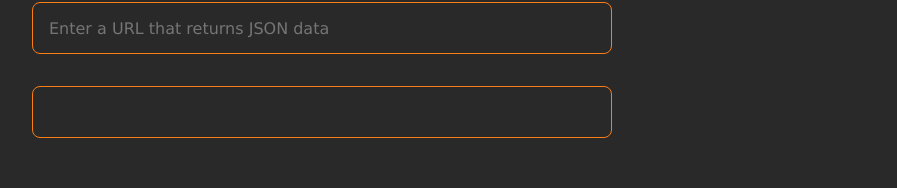
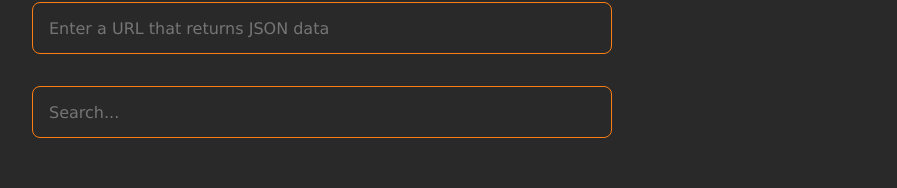
Before and after one commit to Dave86dev/rayson, a React (Vite) app: page / in a window 1280 px wide. Shown: the part 161-349 px from the top of the page, without its empty margins (191-1088 px from the left). Built offline with nearby package versions, Linux system fonts and the light colour scheme.

Commit message:
feat: fetch and search separation

```diff
--- a/src/App.tsx
+++ b/src/App.tsx
@@ -1,66 +1,46 @@
-import React, { useEffect, useState } from "react";
+import { useEffect, useState } from "react";
+import FetchInput from "./common/FetchInput/FetchInput";
+import SearchInput from "./common/SearchInput/SearchInput";
 import { JsonRender } from "./common/JsonRender/JsonRender";
+import { FetchState } from "./interfaces";
 import { fetchDataFromUrl } from "./services/dataFetch";
 import { JsonExplorer } from "./utils/jsonExplorer";
 import "./App.css";
 
 function App() {
-  const [criteria, setCriteria] = useState<{
-    fetching: string;
-    searching: string;
-  }>({
-    fetching: "",
-    searching: "",
-  });
-
-  const [searchResult, setSearchResult] = useState<string>("");
-
-  const [dataJson, setDataJson] = useState<unknown>(null);
-  const [error, setError] = useState<string>("");
-  const [hasFetchedData, setHasFetchedData] = useState<boolean>(false);
-
-  const handleInputChange = (e: React.ChangeEvent<HTMLInputElement>) => {
-    setCriteria((prevState) => ({
-      ...prevState,
-      [e.target.name]: e.target.value,
-    }));
-  };
+  const [fetchingUrl, setFetchingUrl] = useState("");
+  const [searchQuery, setSearchQuery] = useState("");
+  const [fetchState, setFetchState] = useState<FetchState>({ data: null, error: "", hasFetched: false });
+  const [searchResult, setSearchResult] = useState<string | null>(null);
 
   useEffect(() => {
-    if (criteria.fetching.trim() !== "") {
+    if (fetchingUrl.trim() !== "") {
       const fetching = setTimeout(async () => {
-        const result = await fetchDataFromUrl(criteria.fetching);
-        if ("error" in result) {
-          setError(result.error);
-          setDataJson(null);
-          setHasFetchedData(false);
-        } else {
-          setDataJson(result);
-          setError("");
-          setHasFetchedData(true);
+        try {
+          const result = await fetchDataFromUrl(fetchingUrl);
+          if ("error" in result) {
+            setFetchState({ data: null, error: result.error, hasFetched: false });
+          } else {
+            setFetchState({ data: result, error: "", hasFetched: true });
+          }
+        } catch (err) {
+          setFetchState({ data: null, error: "An error occurred while fetching data.", hasFetched: false });
         }
       }, 375);
-
       return () => clearTimeout(fetching);
     } else {
-      setDataJson(null);
-      setError("");
-      setHasFetchedData(false);
-      setCriteria((prevState) => ({
-        ...prevState,
-        searching: "",
-      }));
+      setFetchState({ data: null, error: "", hasFetched: false });
     }
-  }, [criteria.fetching]);
+  }, [fetchingUrl]);
 
   useEffect(() => {
-    if (criteria.searching.trim() !== "" && dataJson) {
-      let result = JsonExplorer({ dataJson, criteria: criteria.searching });
+    if (searchQuery.trim() !== "" && fetchState.data) {
+      const result = JsonExplorer({ dataJson: fetchState.data, criteria: searchQuery });
       setSearchResult(result);
     } else {
-      setSearchResult("");
+      setSearchResult(null);
     }
-  }, [criteria.searching, dataJson]);
+  }, [searchQuery, fetchState.data]);
 
   return (
     <div className="mainContainer">
@@ -71,41 +51,15 @@ function App() {
         Designed for desktops: requires screen width over 760px.
       </div>
       <div className="uxContainer">
-        <>
-          <input
-            aria-label="fetchInput"
-            type="text"
-            autoCorrect="off"
-            spellCheck="false"
-            name="fetching"
-            placeholder="Enter a URL that returns JSON data"
-            autoComplete="off"
-            value={criteria.fetching || ""}
-            onChange={handleInputChange}
-          />
-        </>
-        <>
-          <input
-            aria-label="searchInput"
-            type="text"
-            autoCorrect="off"
-            spellCheck="false"
-            name="searching"
-            autoComplete="off"
-            disabled={!dataJson ? true : false}
-            placeholder={dataJson ? "Search enabled" : ""}
-            value={criteria.searching || ""}
-            onChange={handleInputChange}
-          />
-        </>
+        <FetchInput value={fetchingUrl} onChange={setFetchingUrl} />
+        <SearchInput value={searchQuery} onChange={setSearchQuery} disabled={!fetchState.data} />
         <div className="jsonContainer">
-          {error ? (
-            <p className="errorMessage">{error}</p>
-          ) : hasFetchedData && !searchResult ? (
-            <JsonRender data={dataJson} />
+          {fetchState.error && <p className="errorMessage">{fetchState.error}</p>}
+          {!fetchState.error && fetchState.hasFetched && (searchResult !== null ? (
+            <div>{searchResult}</div>
           ) : (
-            searchResult
-          )}
+            <JsonRender data={fetchState.data} />
+          ))}
         </div>
       </div>
     </div>
--- /dev/null
+++ b/src/common/FetchInput/FetchInput.tsx
@@ -0,0 +1,21 @@
+import React from 'react';
+
+import { FetchInputProps } from '../../interfaces';
+
+const FetchInput: React.FC<FetchInputProps> = ({ value, onChange }) => {
+  return (
+    <input
+      aria-label="Fetch URL"
+      type="text"
+      autoCorrect="off"
+      spellCheck="false"
+      name="fetching"
+      placeholder="Enter a URL that returns JSON data"
+      autoComplete="off"
+      value={value}
+      onChange={(e) => onChange(e.target.value)}
+    />
+  );
+};
+
+export default FetchInput;
--- /dev/null
+++ b/src/common/SearchInput/SearchInput.tsx
@@ -0,0 +1,22 @@
+import React from 'react';
+
+import { SearchInputProps } from '../../interfaces';
+
+const SearchInput: React.FC<SearchInputProps> = ({ value, onChange, disabled }) => {
+  return (
+    <input
+      aria-label="Search Data"
+      type="text"
+      autoCorrect="off"
+      spellCheck="false"
+      name="searching"
+      autoComplete="off"
+      disabled={disabled}
+      placeholder="Search..."
+      value={value}
+      onChange={(e) => onChange(e.target.value)}
+    />
+  );
+};
+
+export default SearchInput;
--- a/src/utils/interfaceCopy.ts
+++ b/src/utils/interfaceCopy.ts
@@ -1,7 +1,7 @@
 import { JsonCopyProps } from "../interfaces";
 
 export const JsonCopy = async ({ keyName, data }: JsonCopyProps): Promise<boolean> => {
-    let interfaceString = `interface ${keyName !== "" ? keyName : "RenameThisObject"} {\n`;
+    let interfaceString = `export interface ${keyName !== "" ? keyName : "RenameThisObject"} {\n`;
 
     Object.entries(data).forEach(([key, value]) => {
         const valueType = typeof value;
```
Also changed, not shown: src/interfaces.ts (+17 -0 lines).
